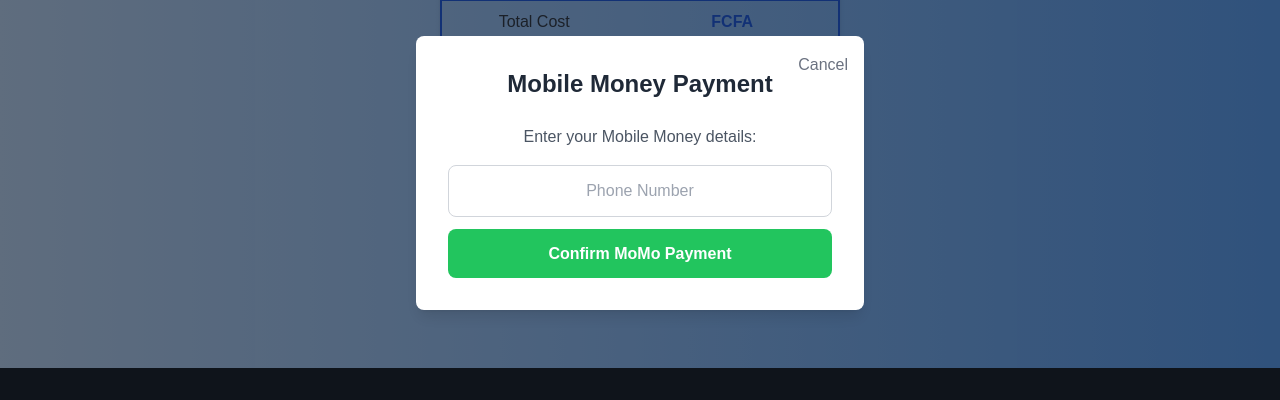
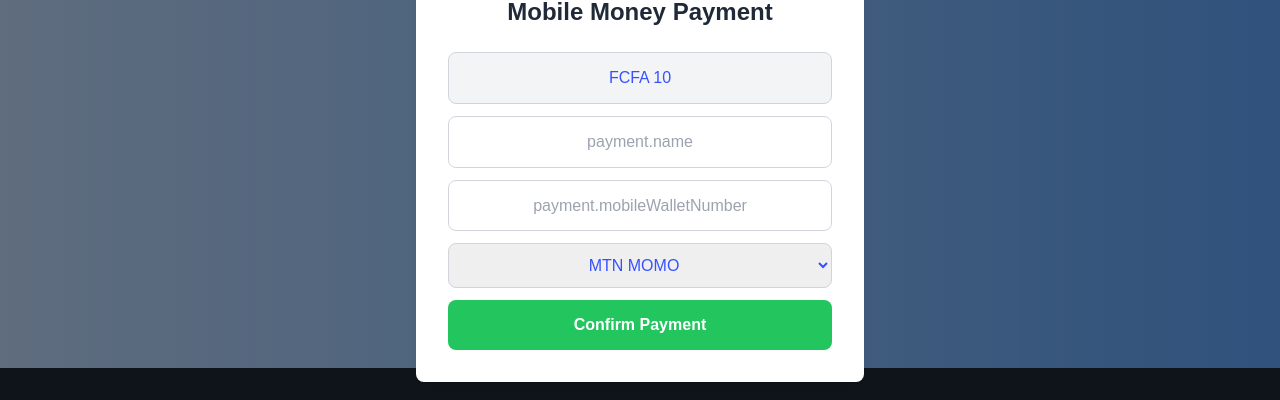
Before and after one commit to City-solutions/isend, a React (Create React App) app: page /success in a window 1280 px wide. Both pictures are taken after a click on the button "Mobile Money". Shown: the part 778-1178 px from the top of the page. Built offline with nearby package versions, Linux system fonts and the light colour scheme.

Commit message:
payments

```diff
--- a/src/components/PaymentModal.js
+++ b/src/components/PaymentModal.js
@@ -1,22 +1,26 @@
 import React, { useEffect, useState } from 'react';
 import { useTranslation } from 'react-i18next';
+import { sendPaymentRequest, checkPaymentStatus } from '../services/paymentService';
 
-const InputField = ({ type, placeholder, value, onChange, className }) => (
+const InputField = ({ type, placeholder, value, onChange, readOnly, className }) => (
   <input
     type={type}
     placeholder={placeholder}
     value={value}
     onChange={onChange}
+    readOnly={readOnly}
     className={`w-full mb-3 p-3 border border-gray-300 rounded-lg text-center focus:outline-none ${className}`}
   />
 );
 
-const PaymentModal = ({ open, onClose, method }) => {
+const PaymentModal = ({ open, onClose, requestId, amount = 10 }) => {
   const { t } = useTranslation();
-  const [phoneNumber, setPhoneNumber] = useState('');
-  const [cardNumber, setCardNumber] = useState('');
-  const [expiryDate, setExpiryDate] = useState('');
-  const [cvv, setCvv] = useState('');
+  const [mobileWalletNumber, setMobileWalletNumber] = useState('');
+  const [name, setName] = useState('');
+  const [carrier, setCarrier] = useState('MTN_MOMO');
+  const [loading, setLoading] = useState(false);
+  const [polling, setPolling] = useState(false);
+  const [status, setStatus] = useState('');
 
   useEffect(() => {
     if (open) {
@@ -26,7 +30,7 @@ const PaymentModal = ({ open, onClose, method }) => {
     }
 
     return () => {
-      document.body.style.overflow = 'auto'; // Reset on component unmount
+      document.body.style.overflow = 'auto';
     };
   }, [open]);
 
@@ -36,10 +40,48 @@ const PaymentModal = ({ open, onClose, method }) => {
     }
   };
 
-  // Handle form submission for payment (just for demonstration)
-  const handlePayment = () => {
-    console.log({ phoneNumber, cardNumber, expiryDate, cvv });
-    onClose(); // Close the modal after payment (or reset state as necessary)
+  const handlePayment = async () => {
+    setLoading(true);
+    setStatus('');
+
+    const payload = {
+      amount,
+      mobileWalletNumber,
+      name,
+      requestId,
+      carrier,
+      currencyCode: 'XAF',
+      description: 'payment',
+    };
+
+    try {
+      const result = await sendPaymentRequest(payload);
+      setPolling(true);
+      setTimeout(() => pollPaymentStatus(requestId), 30000);
+    } catch (error) {
+      console.error('Payment Request Failed:', error);
+      alert(t('payment.error'));
+    } finally {
+      setLoading(false);
+    }
+  };
+
+  const pollPaymentStatus = async (requestId) => {
+    try {
+      const result = await checkPaymentStatus({ requestId });
+      const paymentStatus = result.data?.status || 'UNKNOWN';
+      setStatus(paymentStatus);
+
+      if (paymentStatus === 'SUCCESSFUL') {
+        alert(t('payment.success'));
+        onClose();
+      } else {
+        setTimeout(() => pollPaymentStatus(requestId), 30000); // Retry polling every 30 seconds
+      }
+    } catch (error) {
+      console.error('Payment Status Check Failed:', error);
+      alert(t('payment.statusError'));
+    }
   };
 
   if (!open) return null;
@@ -50,65 +92,49 @@ const PaymentModal = ({ open, onClose, method }) => {
       onClick={handleOutsideClick}
     >
       <div className="bg-white p-8 rounded-lg w-full max-w-md mx-4 shadow-lg relative">
-        <h2 className="text-2xl font-bold mb-6 text-center text-gray-800">
-          {t(`payment.${method === 'Mobile Money' ? 'mobileMoney' : 'cardPayment'}`)}
-        </h2>
+        <h2 className="text-2xl font-bold mb-6 text-center text-gray-800">{t('payment.mobileMoney')}</h2>
 
-        {/* Form for Mobile Money */}
-        {method === 'Mobile Money' && (
         <div className="flex flex-col items-center">
-            <p className="text-gray-600 mb-4 text-center">{t('payment.enterDetails')}</p>
           <InputField
             type="text"
-              placeholder={t('payment.phoneNumber')}
-              value={phoneNumber}
-              onChange={(e) => setPhoneNumber(e.target.value)}
-              className="focus:ring-green-500"
+            placeholder={t('payment.amount')}
+            value={`FCFA ${amount}`}
+            readOnly
+            className="bg-gray-100 focus:ring-gray-300"
           />
+
+          <InputField
+            type="text"
+            placeholder={t('payment.name')}
+            value={name}
+            onChange={(e) => setName(e.target.value)}
+          />
+
+          <InputField
+            type="text"
+            placeholder={t('payment.mobileWalletNumber')}
+            value={mobileWalletNumber}
+            onChange={(e) => setMobileWalletNumber(e.target.value)}
+          />
+
+          <select
+            value={carrier}
+            onChange={(e) => setCarrier(e.target.value)}
+            className="w-full mb-3 p-3 border border-gray-300 rounded-lg focus:outline-none text-center"
+          >
+            <option value="MTN_MOMO">MTN MOMO</option>
+            <option value="ORANGE_MOMO">ORANGE MOMO</option>
+          </select>
+
           <button
-              onClick={handlePayment} // Handle payment action
-              className="w-full bg-green-500 text-white py-3 rounded-lg font-semibold hover:bg-green-600 transition duration-200"
+            onClick={handlePayment}
+            disabled={loading || polling}
+            className="w-full bg-green-500 text-white py-3 rounded-lg font-semibold hover:bg-green-600 transition duration-200 disabled:opacity-50"
           >
-              {t('payment.confirmPayment')}
+            {loading || polling ? t('common.loading') : t('payment.confirmPayment')}
           </button>
         </div>
-        )}
 
-        {/* Form for Card Payment */}
-        {method === 'Card' && (
-          <div className="flex flex-col items-center">
-            <p className="text-gray-600 mb-4 text-center">{t('payment.enterCardDetails')}</p>
-            <InputField
-              type="text"
-              placeholder={t('payment.cardNumber')}
-              value={cardNumber}
-              onChange={(e) => setCardNumber(e.target.value)}
-              className="focus:ring-blue-500"
-            />
-            <InputField
-              type="text"
-              placeholder={t('payment.expiryDate')}
-              value={expiryDate}
-              onChange={(e) => setExpiryDate(e.target.value)}
-              className="focus:ring-blue-500"
-            />
-            <InputField
-              type="text"
-              placeholder={t('payment.cvv')}
-              value={cvv}
-              onChange={(e) => setCvv(e.target.value)}
-              className="focus:ring-blue-500"
-            />
-            <button
-              onClick={handlePayment} // Handle payment action
-              className="w-full bg-blue-500 text-white py-3 rounded-lg font-semibold hover:bg-blue-600 transition duration-200"
-            >
-              {t('payment.confirmCardPayment')}
-            </button>
-          </div>
-        )}
-
-        {/* Cancel Button */}
         <button
           onClick={onClose}
           className="absolute top-4 right-4 text-gray-500 hover:text-gray-800"
@@ -116,6 +142,17 @@ const PaymentModal = ({ open, onClose, method }) => {
           {t('common.cancel')}
         </button>
       </div>
+
+      {/* Full-screen Loading Overlay */}
+      {(polling || loading) && (
+        <div className="fixed inset-0 bg-black bg-opacity-75 flex flex-col items-center justify-center z-50">
+          <div className="text-white text-center">
+            <div className="animate-spin rounded-full h-16 w-16 border-t-4 border-white border-opacity-50 mb-4"></div>
+            <p className="text-lg font-semibold">{t('payment.pollingMessage')}</p>
+            <p className="mt-2">{t('payment.dialMessage')}</p>
+          </div>
+        </div>
+      )}
     </div>
   );
 };
--- a/src/components/SuccessScreen.js
+++ b/src/components/SuccessScreen.js
@@ -13,6 +13,7 @@ const SuccessScreen = () => {
   const { t } = useTranslation();
 
   const price = data?.data?.data?.cost;
+  const id = data?.data?.data?.id;
   const itemName = data?.data?.data?.item_name;
   const deliveryCode = data?.data?.data?.delivery_code;
   const fromAddress = data?.data?.data?.from_address;
@@ -127,11 +128,15 @@ const SuccessScreen = () => {
           open={isMoMoModalOpen}
           onClose={() => setMoMoModalOpen(false)}
           method="Mobile Money"
+          requestId={id}
+          amount={price}
         />
         <PaymentModal
           open={isCardModalOpen}
           onClose={() => setCardModalOpen(false)}
           method="Card"
+          id={id}
+          amount={price}
         />
 
         {/* Download button */}
--- a/src/locales/en.json
+++ b/src/locales/en.json
@@ -62,18 +62,26 @@
     "fetch_error": "Error fetching directions. Please try again."
   },
   "payment": {
-    "mobileMoney": "Mobile Money Payment",
     "enterDetails": "Enter your Mobile Money details:",
     "phoneNumber": "Phone Number",
-    "confirmPayment": "Confirm MoMo Payment",
     "cardPayment": "Card Payment",
     "enterCardDetails": "Enter your card details:",
     "cardNumber": "Card Number",
     "expiryDate": "Expiry Date (MM/YY)",
     "cvv": "CVV",
-    "confirmCardPayment": "Confirm Card Payment"
+    "confirmCardPayment": "Confirm Card Payment",
+    "paymentMethod": "Payment Method",
+    "paymentStatus": "Payment Status",
+    "success": "Payment Successful",
+    "error": "Payment failed. Please try again.",
+    "pollingMessage": "Please wait while we process your payment.",
+    "dialMessage": "Dial *126# to complete the payment.",
+    "mobileMoney": "Mobile Money Payment",
+    "confirmPayment": "Confirm Payment",
+    "statusError": "Could not retrieve payment status. Please try again."
   },
   "common": {
+    "loading": "Processing...",
     "cancel": "Cancel"
   },
   "pricing": {
--- a/src/locales/fr.json
+++ b/src/locales/fr.json
@@ -71,7 +71,11 @@
     "cardNumber": "Numéro de carte",
     "expiryDate": "Date d'expiration (MM/AA)",
     "cvv": "CVV",
-    "confirmCardPayment": "Confirmer le paiement par carte"
+    "confirmCardPayment": "Confirmer le paiement par carte",
+    "paymentMethods": "Méthodes de paiement",
+    "paymentStatus": "Statut de paiement",
+    "success": "Le paiement a été initié avec succès. Veuillez appeler * 126# ou #124: pour Orange",
+    "error": "Erreur de paiement. Veuillez réessayer."
   },
   "common": {
     "cancel": "Annuler"
--- /dev/null
+++ b/src/services/paymentService.js
@@ -0,0 +1,23 @@
+import axios from 'axios';
+
+const API_URL = 'https://api.isendxpress.com/api/pay';
+
+export const sendPaymentRequest = async (payload) => {
+  try {
+    console.log(payload)
+    const response = await axios.post(API_URL, payload, {
+      headers: {
+        'Content-Type': 'application/json',
+      },
+    });
+    return response.data;
+  } catch (error) {
+    console.error('Payment request failed:', error);
+    throw error.response ? error.response.data : error;
+  }
+};
+
+export const checkPaymentStatus = async ({ requestId }) => {
+    const response = await axios.post('https://api.isendxpress.com/api/status', { requestId });
+    return response.data;
+  };
```
Lines whose indentation alone changed are shown as unchanged.
